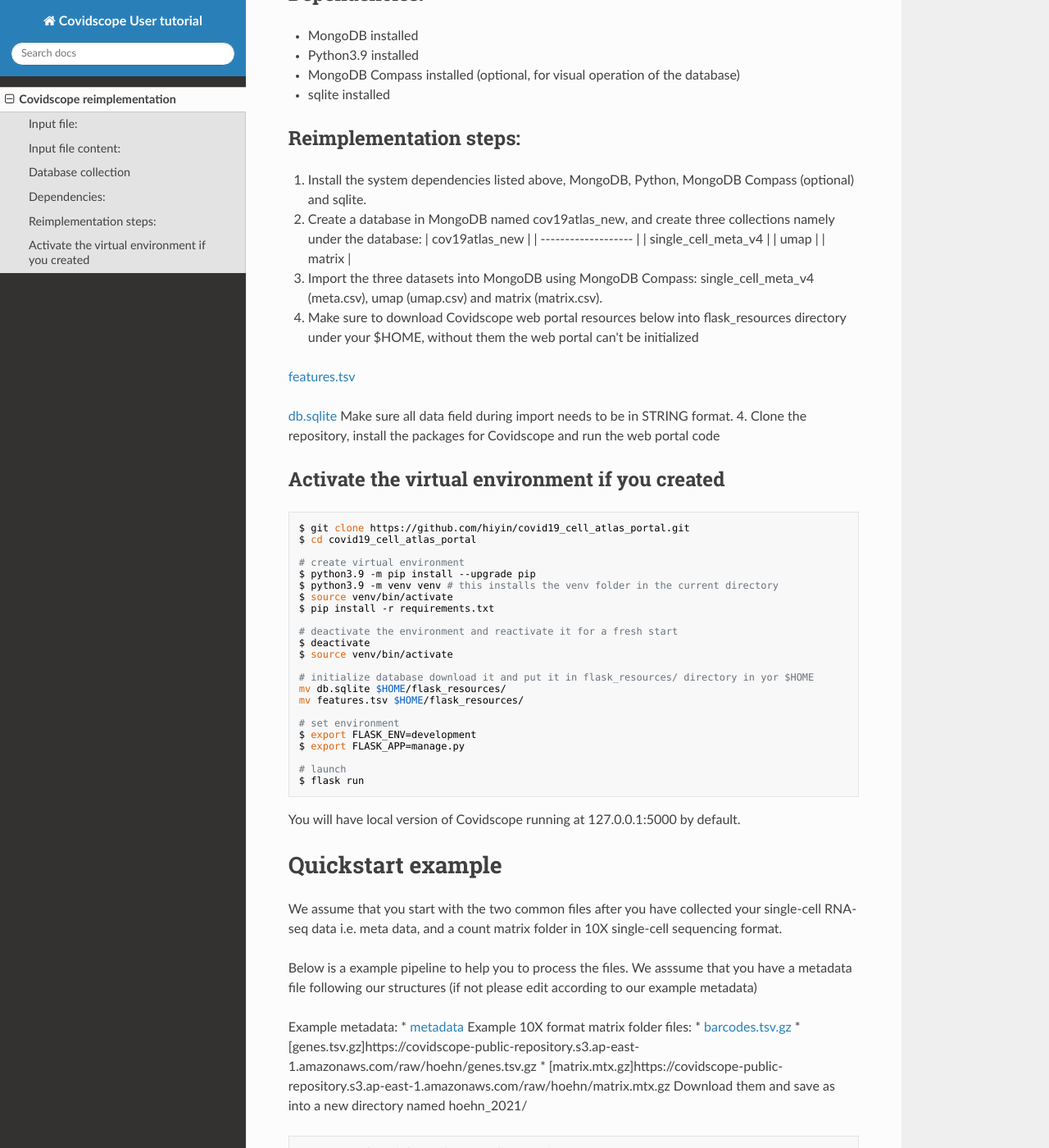
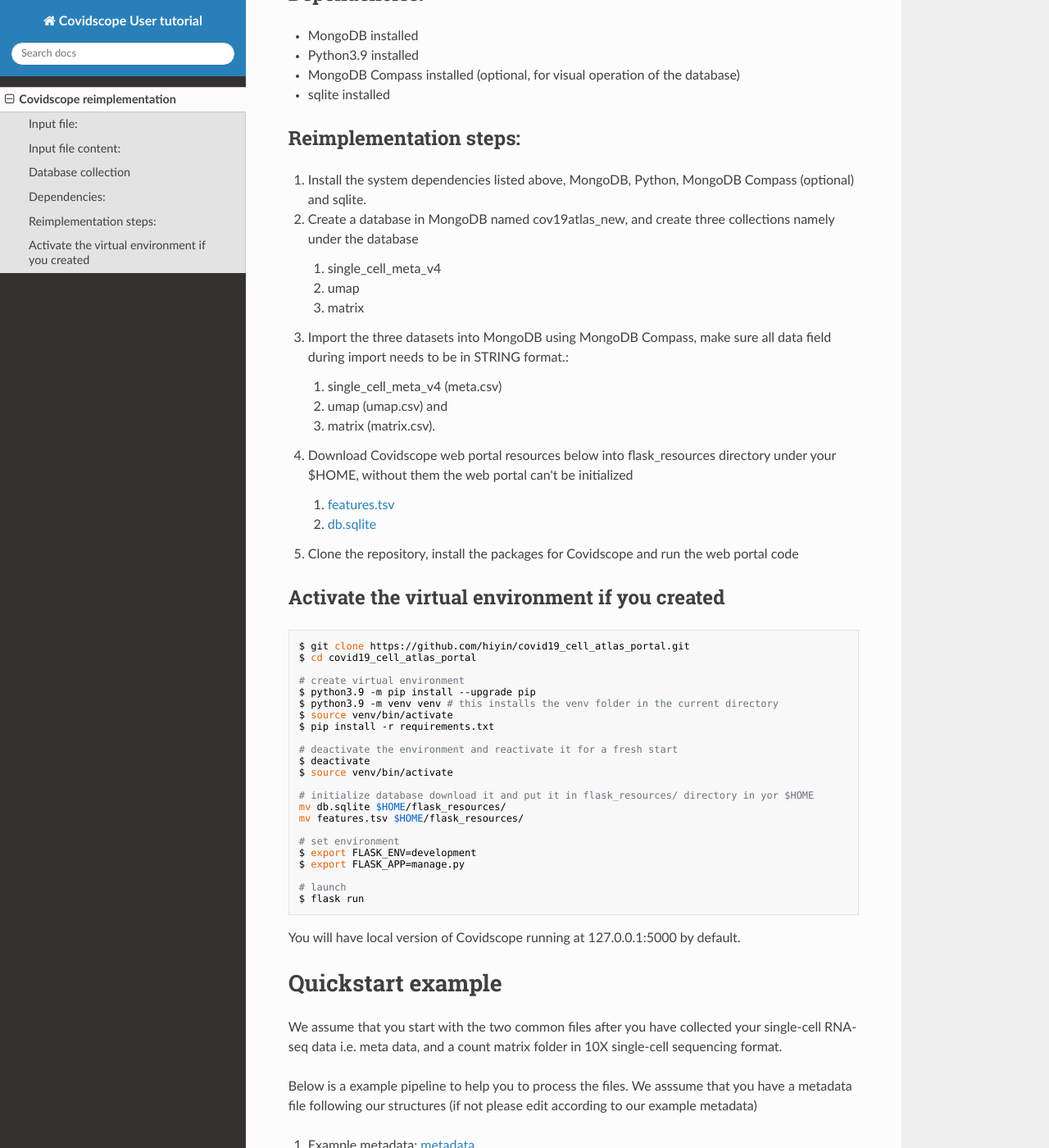
Before and after one commit to hiyin/covidscope-user-tutorial, an MkDocs documentation site: the page built from docs/index.md, in a window 1280 px wide and 1400 px high, scrolled down 1829 px. Shown: the whole window at 82% size. Built offline with MkDocs 1.6.1, drawn with Linux system fonts in a browser that asks for light colours; nearby versions of some CDN libraries; some of the changed text lies outside the part shown.

Commit message:
update tutorial

```diff
--- a/docs/index.md
+++ b/docs/index.md
@@ -341,19 +341,19 @@
 
 ## Reimplementation steps:
 0. Install the system dependencies listed above, MongoDB, Python, MongoDB Compass (optional) and sqlite.
-1. Create a database in MongoDB named cov19atlas_new, and create three collections namely under the database:
-| cov19atlas_new      |
-| ------------------- |
-| single_cell_meta_v4 |
-| umap                |
-| matrix              |
-2. Import the three datasets into MongoDB using MongoDB Compass: single_cell_meta_v4 (meta.csv), umap (umap.csv) and matrix (matrix.csv).
-3. Make sure to download Covidscope web portal resources below into flask_resources directory under your $HOME, without them the web portal can't be initialized
+1. Create a database in MongoDB named cov19atlas_new, and create three collections namely under the database
+    1. single_cell_meta_v4
+    2. umap
+    3. matrix
 
-[features.tsv](https://covidscope-public-repository.s3.ap-east-1.amazonaws.com/user-tutorial/features.tsv)
+2. Import the three datasets into MongoDB using MongoDB Compass, make sure all data field during import needs to be in STRING format.:
+    1. single_cell_meta_v4 (meta.csv)
+    2. umap (umap.csv) and
+    3. matrix (matrix.csv).
+3. Download Covidscope web portal resources below into flask_resources directory under your $HOME, without them the web portal can't be initialized
+    1. [features.tsv](https://covidscope-public-repository.s3.ap-east-1.amazonaws.com/user-tutorial/features.tsv)
+    2. [db.sqlite](https://covidscope-public-repository.s3.ap-east-1.amazonaws.com/user-tutorial/db.sqlite)
 
-[db.sqlite](https://covidscope-public-repository.s3.ap-east-1.amazonaws.com/user-tutorial/db.sqlite)
-Make sure all data field during import needs to be in STRING format.
 4. Clone the repository, install the packages for Covidscope and run the web portal code
 
 ## Activate the virtual environment if you created
```
Also changed, not shown: other parts of docs/index.md (+11 -10 lines).
